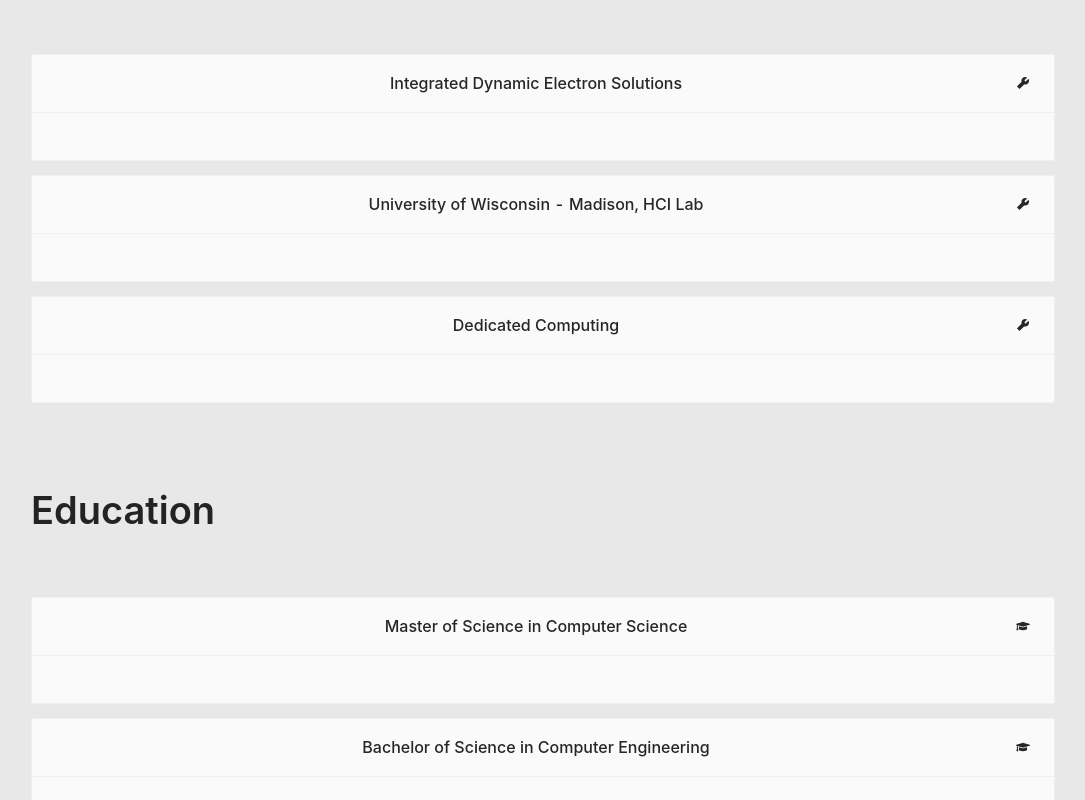
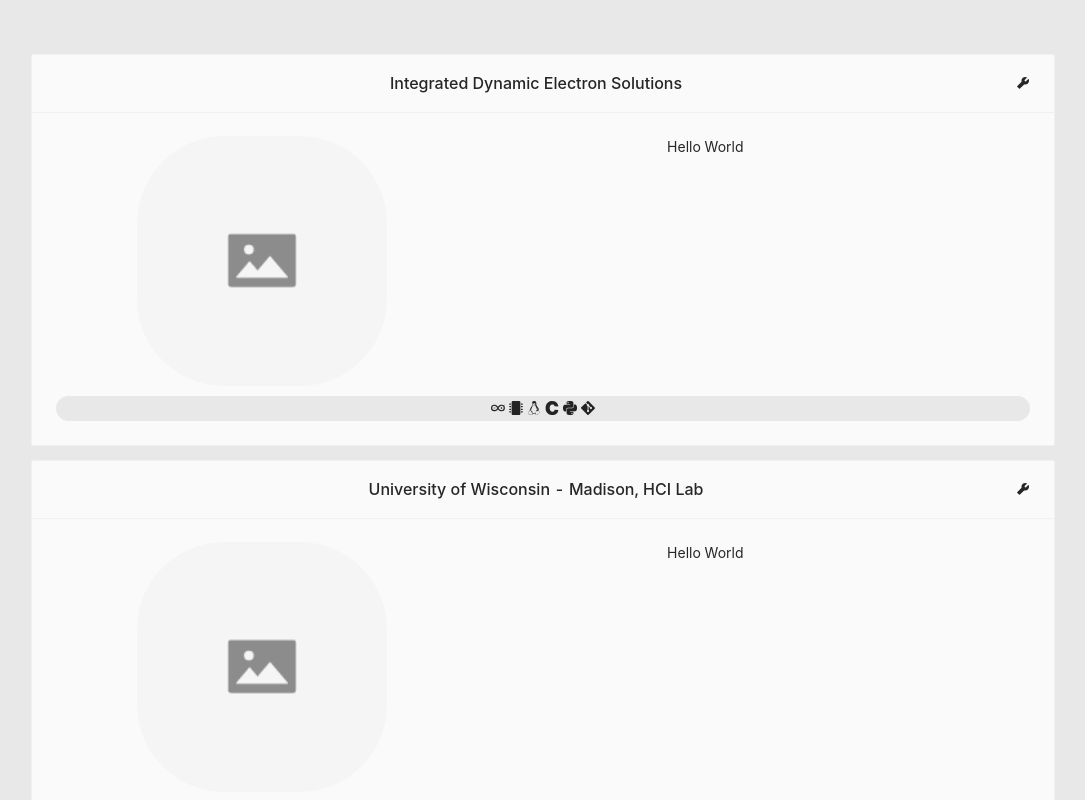
Before and after one commit to curthenrichs/curthenrichs.github.io, a React (Create React App) app: page / in a window 1280 px wide. Shown: the part 2140-2940 px from the top of the page, without its empty margins (97-1182 px from the left). Built offline with nearby package versions, Linux system fonts and the light colour scheme.

Commit message:
adding skill tray to item cards

```diff
--- a/src/components/CustomIcons/index.jsx
+++ b/src/components/CustomIcons/index.jsx
@@ -1,5 +1,5 @@
 import Icon from "@ant-design/icons";
-import { WarningOutlined } from "@ant-design/icons";
+import { WarningOutlined, ToolFilled, ExperimentFilled, StarFilled } from "@ant-design/icons";
 import { ReactComponent as AngularIcon } from "./svg/angular.svg";
 import { ReactComponent as ArduinoIcon } from "./svg/arduino.svg";
 import { ReactComponent as CPPIcon } from "./svg/cplusplus.svg";
@@ -165,7 +165,11 @@ const lookup = {
   "matlab": <Matlab />,
   "atlassian": <Atlassian />,
   "autodesk": <Autodesk />,
-  "c": <C />
+  "c": <C />,
+  "warning": <WarningOutlined />,
+  "experiment": <ExperimentFilled />,
+  "star": <StarFilled />,
+  "tool": <ToolFilled />,
 };
 
 
@@ -211,5 +215,9 @@ export {
   Atlassian,
   Autodesk,
   C,
+  WarningOutlined,
+  ExperimentFilled,
+  StarFilled,
+  ToolFilled,
   IconLookupFromName
 };
--- a/src/components/ItemCardTemplate.jsx
+++ b/src/components/ItemCardTemplate.jsx
@@ -1,16 +1,35 @@
 import React, { useState, Fragment, useContext } from "react";
 import DefaultImg from "./DefaultImg";
-import { Card, Image } from "antd";
+import { Row, Col, Card, Image, Tooltip } from "antd";
 import ItemModalTemplate from "./ItemModalTemplate";
 import { WidthContext } from "../contexts";
 
 
+const SkillTray = (props) => {
+  const { skills } = props;
+
+  return (
+    <div style={{overflow: "hidden", backgroundColor: "#E8E8E8", borderRadius: "15px", marginTop: "10px"}}>
+      <Tooltip title="Skills">
+        <Row justify="center" style={{paddingTop: "2px", paddingBottom: "1px"}}>
+          {skills.map((skill, idx) => (
+            <Col
+              key={idx}
+            >
+              <div style={{paddingLeft: "2px", paddingRight: "2px"}}>{skill}</div>
+            </Col>
+          ))}
+        </Row>
+      </Tooltip>
+    </div>
+  );
+};
+
+
 const ItemCardTemplate = (props) => {
+
   const [visible, setVisible] = useState(false);
-
-  const { id, style, title, icon, img, brief, children } = props;
-  //TODO need to work on alt layouts (mobile vs. desktop)
-
+  const { id, style, title, icon, img, brief, long, skills, children } = props;
   const width = useContext(WidthContext);
 
   const thumbnail = (
@@ -24,9 +43,25 @@ const ItemCardTemplate = (props) => {
     />
   );
 
+  const skilltray = (skills !== undefined && skills !== null && skills.length > 0) ? (<SkillTray skills={skills} />) : null;
+
   let layout;
   if (width >= 1000) {
-    layout = null;
+    layout = (
+      <Fragment>
+        <Row>
+          <Col span={6} offset={2}>
+            {thumbnail}
+          </Col>
+          <Col span={16}>
+            <div style={{fontSize: "14px"}}>
+              {long}
+            </div>
+          </Col>
+        </Row>
+        {skilltray}
+      </Fragment>
+    );
   } else {
     layout = (
       <Fragment>
@@ -34,6 +69,7 @@ const ItemCardTemplate = (props) => {
         <div style={{fontSize: "14px"}}>
           {brief}
         </div>
+        {skilltray}
       </Fragment>
     );
   }
--- a/src/content/career.js
+++ b/src/content/career.js
@@ -9,7 +9,18 @@ const data = [
     "markdownPath": InternshipProject,
     "company": "Dedicated Computing",
     "brief": "A brief discussion of several projects I worked on during my internship.",
-    "skills": [],
+    "skills": [
+      "arduino",
+      "microchip",
+      "linux",
+      "c",
+      "python",
+      "nodejs",
+      "git",
+      "javascript",
+      "atlassian",
+      "mongodb"
+    ],
     "thumbnail": "/img/teaser-internship.jpg",
     "web": "https://www.dedicatedcomputing.com/",
     "positions": [
@@ -47,7 +58,23 @@ const data = [
     "markdownPath": ResearchCareer,
     "company": "University of Wisconsin - Madison, HCI Lab",
     "brief": "A brief discussion of my work during graduate school",
-    "skills": [],
+    "skills": [
+      "linux",
+      "ros",
+      "python",
+      "git",
+      "nodejs",
+      "robot",
+      "unity",
+      "csharp",
+      "microsoft",
+      "react",
+      "angular",
+      "javascript",
+      "keras",
+      "matlab",
+      "overleaf"
+    ],
     "thumbnail": null,
     "web": "https://peopleandrobots.wisc.edu/",
     "positions": [
@@ -79,7 +106,14 @@ const data = [
     "markdownPath": IDESCareer,
     "company": "Integrated Dynamic Electron Solutions",
     "brief": "A brief discussion of my work at IDES",
-    "skills": [],
+    "skills": [
+      "arduino",
+      "microchip",
+      "linux",
+      "c",
+      "python",
+      "git"
+    ],
     "thumbnail": null,
     "web": "https://www.ides-inc.com/",
     "positions": [
--- a/src/content/education.js
+++ b/src/content/education.js
@@ -16,6 +16,18 @@ const data = [
     "projects": [
       "project-embedded"
     ],
+    "skills": [
+      "arduino",
+      "microchip",
+      "atlassian",
+      "matlab",
+      "angular",
+      "git",
+      "java",
+      "python",
+      "c",
+      "linux"
+    ],
     "publications": []
   },
   {
@@ -32,6 +44,14 @@ const data = [
       "project-hci",
       "project-vision"
     ],
+    "skills": [
+      "python",
+      "keras",
+      "matlab",
+      "overleaf",
+      "microchip",
+      "robot"
+    ],
     "publications": []
   }
 ];
--- a/src/content/projects.js
+++ b/src/content/projects.js
@@ -16,6 +16,7 @@ const data = [
     "_id": "project-authr",
     "markdownPath": AuthrProject,
     "notable": true,
+    "skills": [],
     "images": [
       {
         "img": "/img/authr-setup.png",
@@ -45,6 +46,7 @@ const data = [
     "_id": "project-coframe",
     "markdownPath": EvDProject,
     "notable": true,
+    "skills": [],
     "images": [
       {
         "img": "/img/evd-authoring-ui.jpg",
@@ -64,6 +66,7 @@ const data = [
     "_id": "project-iter",
     "markdownPath": ITERProject,
     "notable": true,
+    "skills": [],
     "images": [
       {
         "img": "/img/iter-seq-task.png",
@@ -94,6 +97,7 @@ const data = [
     "_id": "project-hobby",
     "markdownPath": HobbyProject,
     "notable": true,
+    "skills": [],
     "images": [
       {
         "img": "/img/hobby-taltosoid.jpg",
@@ -120,6 +124,7 @@ const data = [
     "_id": "project-vision",
     "markdownPath": ComputerVisionProject,
     "notable": false,
+    "skills": [],
     "images": [
       {
         "img": "/img/computer-vision-iter.png",
@@ -146,6 +151,7 @@ const data = [
     "_id": "project-embedded",
     "markdownPath": EmbeddedProject,
     "notable": false,
+    "skills": [],
     "images": [
       {
         "img": "/img/embedded-networking.jpg",
@@ -177,6 +183,7 @@ const data = [
     "_id": "project-hci",
     "markdownPath": HCIProject,
     "notable": false,
+    "skills": [],
     "images": [
       {
         "img": "/img/hci-hifi-mockup.jpg",
--- a/src/pages/sections/Career.jsx
+++ b/src/pages/sections/Career.jsx
@@ -5,6 +5,7 @@ import { Divider, Typography } from "antd";
 import MarkdownContent from "../../components/MarkdownContent";
 import ImageCarousel from "../../components/ImageCarousel";
 import { ToolFilled } from "@ant-design/icons";
+import { IconLookupFromName } from "../../components/CustomIcons";
 
 
 const { Title, Text } = Typography;
@@ -32,6 +33,10 @@ const SectionCareer = () => {
           icon={(<ToolFilled />)}
           img={entry.thumbnail}
           brief={(<Text>{entry.brief}</Text>)}
+          long={(<Text>Hello World</Text>)}
+          skills={entry.skills.map((skill) => (
+            IconLookupFromName[skill]
+          ))}
         >
           <div style={{textAlign: "center"}}>
             <ImageCarousel
--- a/src/pages/sections/Education.jsx
+++ b/src/pages/sections/Education.jsx
@@ -5,6 +5,7 @@ import { Divider, Typography } from "antd";
 import MarkdownContent from "../../components/MarkdownContent";
 import ImageCarousel from "../../components/ImageCarousel";
 import { GraduateCap } from "../../components/CustomIcons";
+import { IconLookupFromName } from "../../components/CustomIcons";
 
 
 const { Title, Text } = Typography;
@@ -30,7 +31,11 @@ const SectionEducation = () => {
           title={entry.title}
           icon={(<GraduateCap />)}
           img={entry.thumbnail}
-          brief={(<Text>{entry.brief}</Text>)}
+          brief={(<Text>{entry.school}</Text>)}
+          long={(<Text>Hello World</Text>)}
+          skills={entry.skills.map((skill) => (
+            IconLookupFromName[skill]
+          ))}
         >
           <div style={{textAlign: "center"}}>
             <ImageCarousel
--- a/src/pages/sections/Projects.jsx
+++ b/src/pages/sections/Projects.jsx
@@ -6,6 +6,7 @@ import MarkdownContent from "../../components/MarkdownContent";
 import ImageCarousel from "../../components/ImageCarousel";
 import { GraduateCap } from "../../components/CustomIcons";
 import { ExperimentFilled, StarFilled } from "@ant-design/icons";
+import { IconLookupFromName } from "../../components/CustomIcons";
 
 
 const { Title, Text } = Typography;
@@ -45,6 +46,10 @@ const SectionProjects = () => {
           icon={typeToIcon(entry.type)}
           img={entry.thumbnail}
           brief={(<Text>{entry.brief}</Text>)}
+          long={(<Text>Hello World</Text>)}
+          skills={entry.skills.map((skill) => (
+            IconLookupFromName[skill]
+          ))}
         >
           <div style={{textAlign: "center"}}>
             <ImageCarousel
```
